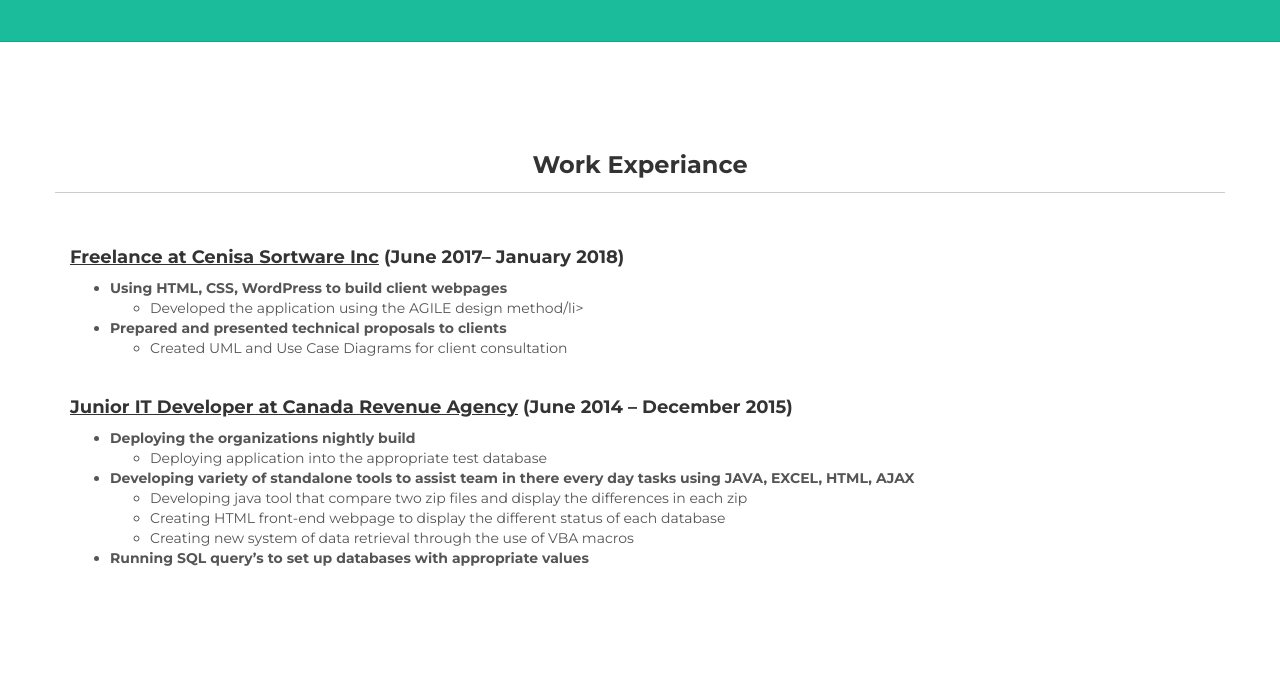
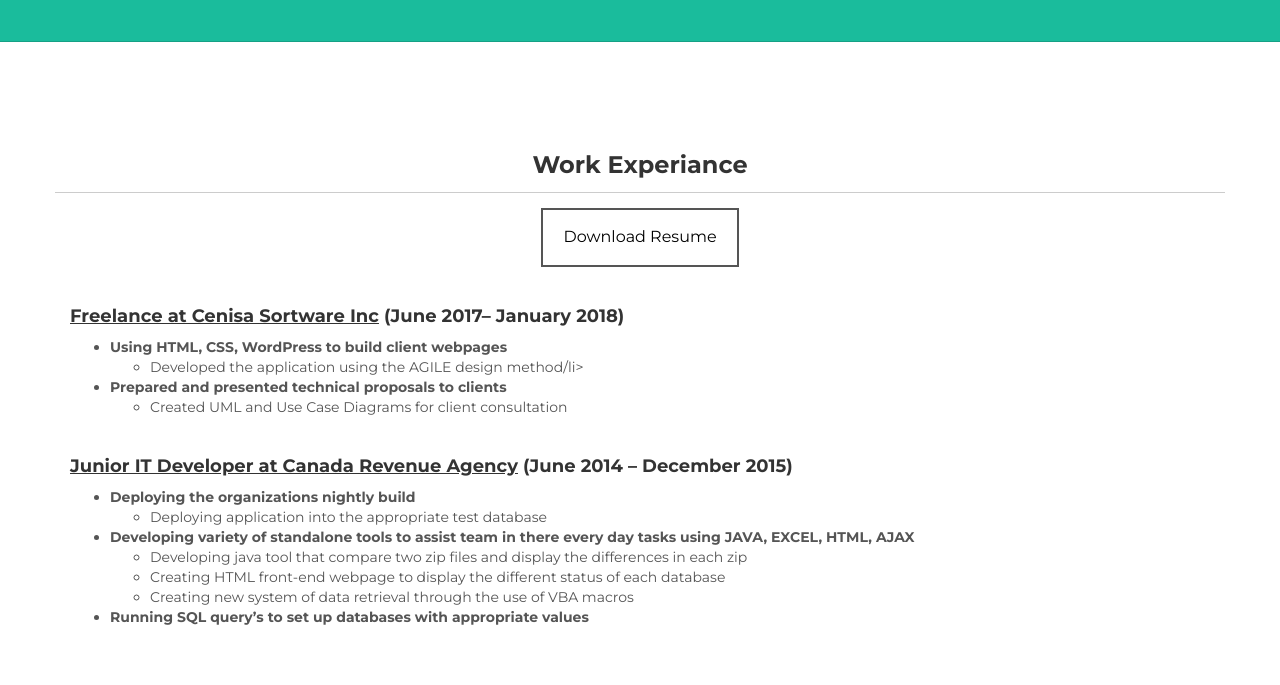
Before and after one commit to safinaseem/safinaseem.github.io, a plain HTML site: page work.html in a window 1280 px wide. Shown: the part 109-794 px from the top of the page. Drawn offline with nearby package versions, Linux system fonts and the light colour scheme.

Commit message:
adding a button to download resume

```diff
--- a/assets/css/main.css
+++ b/assets/css/main.css
@@ -33,8 +33,37 @@ h1 {
 	margin-bottom: 30px;
 }
 
+form {
+  text-align: center;
+}
 
 
+
+/*button */
+.button {
+    background-color: #4CAF50; /* Green */
+    border: none;
+    color: white;
+    padding: 16px 20px;
+    text-align: center;
+    text-decoration: none;
+    display: inline-block;
+    font-size: 16px;
+
+    -webkit-transition-duration: 0.4s; /* Safari */
+    transition-duration: 0.4s;
+    cursor: pointer;
+}
+
+.button5 {
+    background-color: white;
+    color: black;
+    border: 2px solid #555555;
+}
+.button5:hover {
+    background-color: #555555;
+    color: white;
+}
 
 /* Paragraph & Typographic */
 p {
--- a/work.html
+++ b/work.html
@@ -62,9 +62,16 @@
 			<div class="center">
 				<h3>Work Experiance</h3>
 				<hr>
+                    <form method="get" action="Safi Resume.doc">
+   <button class="button button5" type="submit">Download Resume</button>
+</form>
 
 			</div>
+
 		</div>
+
+
+
 
           <div>
               <h4><u>Freelance at Cenisa Sortware Inc</u> (June 2017– January 2018)</h4>
```
Also changed, not shown: contact.html (+1 -0 lines).
